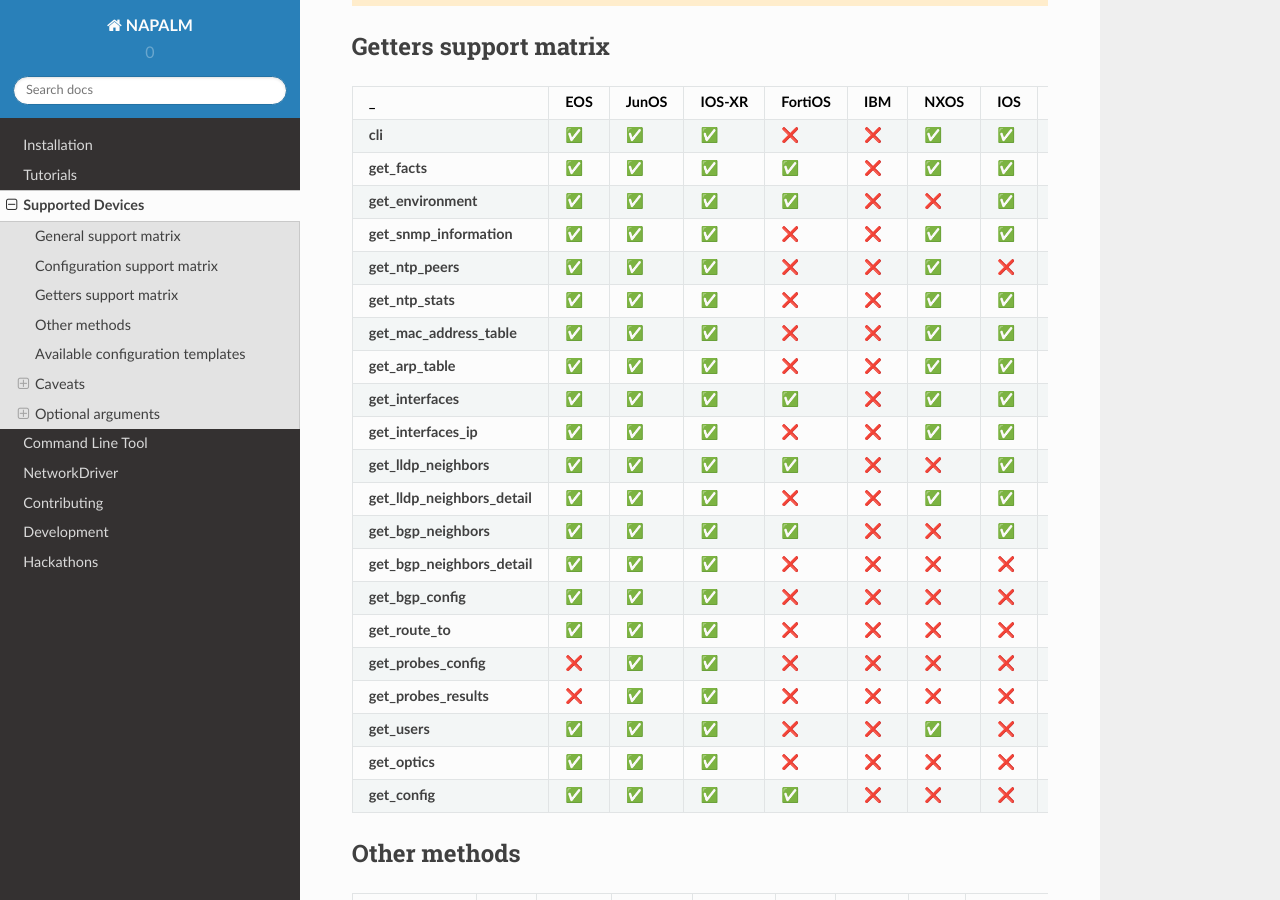
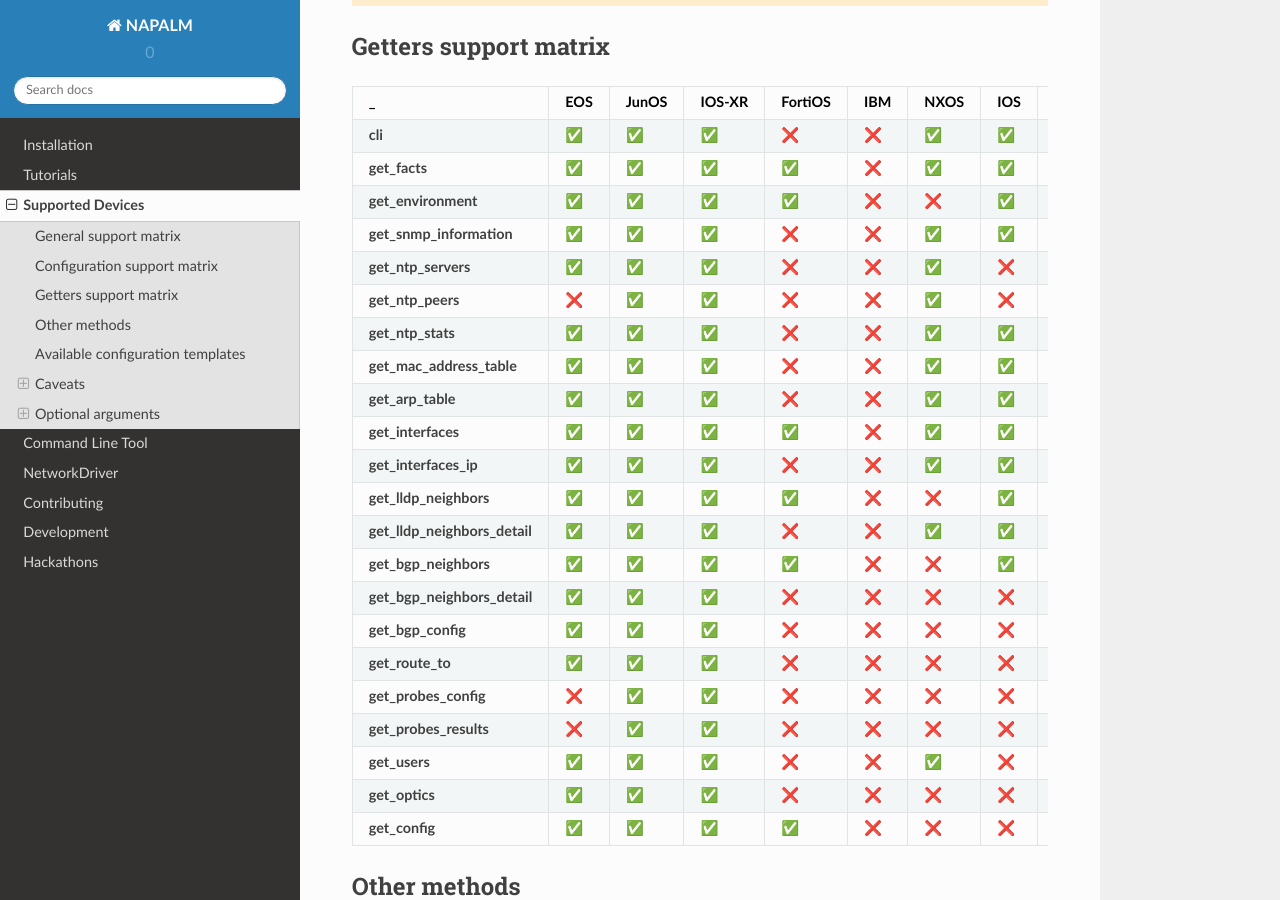
Before and after one commit to napalm-automation/napalm, a Sphinx documentation site: the page built from docs/support/index.rst, in a window 1280 px wide and 900 px high, scrolled down 1254 px. Built offline with Sphinx 7.4.7 and the Read the Docs theme 2.0.0, drawn with Linux system fonts in a browser that asks for light colours.

Commit message:
Add get_ntp_servers to getters support matrix

```diff
--- a/docs/support/index.rst
+++ b/docs/support/index.rst
@@ -67,7 +67,8 @@
 **get_facts**                  |yes|  |yes|   |yes|   |yes|    |no|    |yes|   |yes|  |yes|      |yes|
 **get_environment**            |yes|  |yes|   |yes|   |yes|    |no|    |no|    |yes|  |no|       |no|
 **get_snmp_information**       |yes|  |yes|   |yes|   |no|     |no|    |yes|   |yes|  |yes|      |no|
-**get_ntp_peers**              |yes|  |yes|   |yes|   |no|     |no|    |yes|   |no|   |yes|      |no|
+**get_ntp_servers**            |yes|  |yes|   |yes|   |no|     |no|    |yes|   |no|   |yes|      |no|
+**get_ntp_peers**              |no|   |yes|   |yes|   |no|     |no|    |yes|   |no|   |yes|      |no|
 **get_ntp_stats**              |yes|  |yes|   |yes|   |no|     |no|    |yes|   |yes|  |yes|      |no|
 **get_mac_address_table**      |yes|  |yes|   |yes|   |no|     |no|    |yes|   |yes|  |yes|      |no|
 **get_arp_table**              |yes|  |yes|   |yes|   |no|     |no|    |yes|   |yes|  |no|       |no|
```
